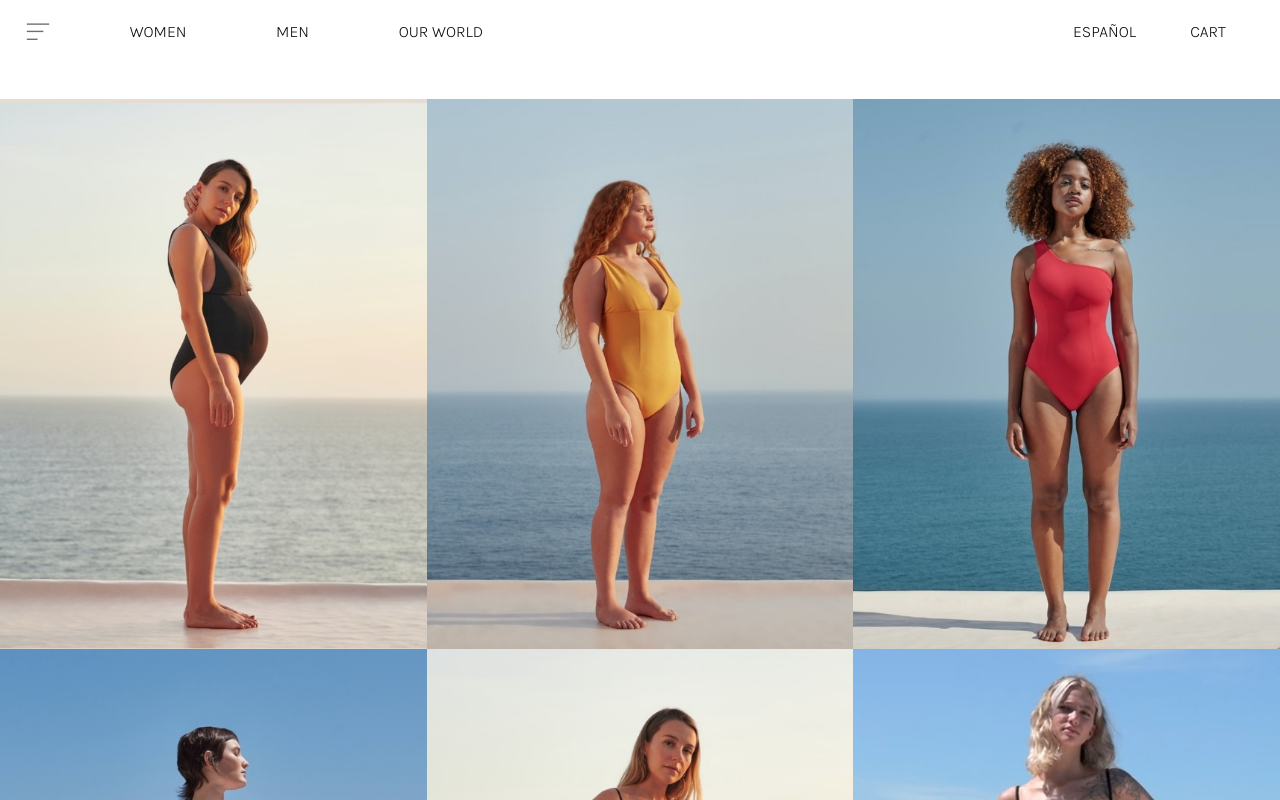
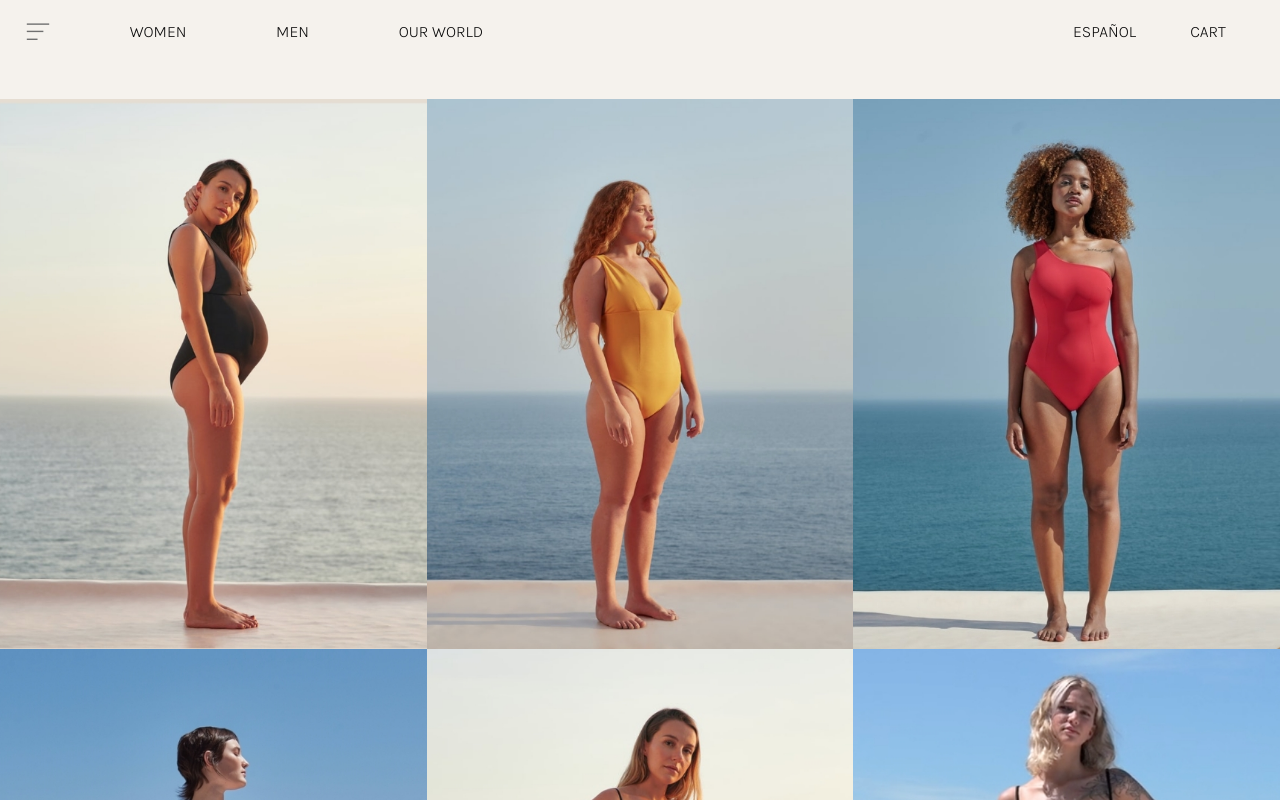
Before and after one commit to christiandp7/burnna-website, a React (Create React App) app: page /collection in a window 1280 px wide. Built offline with nearby package versions, Linux system fonts and the light colour scheme.

Commit message:
:lipstick: Update Layout color - 3th XD

```diff
--- a/src/components/Accordion/FAQAccordion.jsx
+++ b/src/components/Accordion/FAQAccordion.jsx
@@ -8,6 +8,7 @@ import Typography from '@material-ui/core/Typography'
 const Accordion = withStyles(theme => ({
 	root: {
 		// border: '1px solid rgba(0, 0, 0, .125)',
+		background: 'transparent',
 		border: 0,
 		// borderBottom: `solid 1px ${theme.palette.neutral.main}`,
 		boxShadow: 'none',
--- a/src/components/Header/Header.jsx
+++ b/src/components/Header/Header.jsx
@@ -25,10 +25,7 @@ const Header = ({ openSidebar, infoLayout = false, ...props }) => {
 
 	return (
 		<div className={classes.appBarWrapper}>
-			<AppBar
-				className={classes.appBar}
-				color="white"
-				position="static">
+			<AppBar className={classes.appBar} position="static">
 				<Container>
 					<div className={classes.menuButtonContainer}></div>
 					<Toolbar
@@ -121,7 +118,7 @@ const useStyles = makeStyles(theme => ({
 	// AppBar
 	appBarWrapper: {},
 	appBar: {
-		// fontFamily: theme.typography.h6.fontFamily,
+		backgroundColor: theme.palette.cream.main,
 		textTransform: 'uppercase',
 		boxShadow: 'none',
 	},
--- a/src/theme/theme.js
+++ b/src/theme/theme.js
@@ -10,12 +10,14 @@ const themeSettigs = createMuiTheme({
 		},
 		secondary: {
 			main: '#fff',
-
 			contastText: '#0A0A0A',
 		},
 		neutral: {
 			light: '#CBCBCB',
 			main: '#707070',
+		},
+		cream: {
+			main: '#F5F2ED',
 		},
 	},
 
@@ -65,7 +67,7 @@ const themeSettigs = createMuiTheme({
 				// '@font-face': [julesText],
 
 				body: {
-					backgroundColor: 'white',
+					backgroundColor: '#F5F2ED',
 				},
 			},
 		},
```
